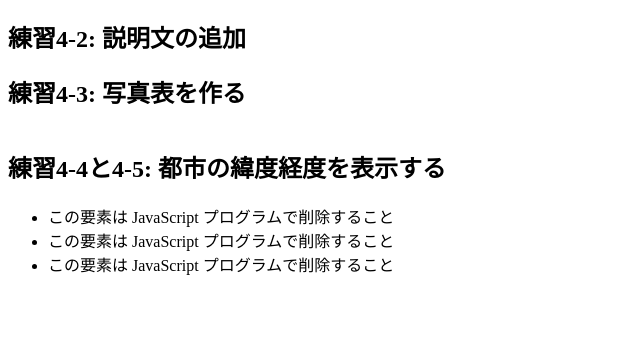
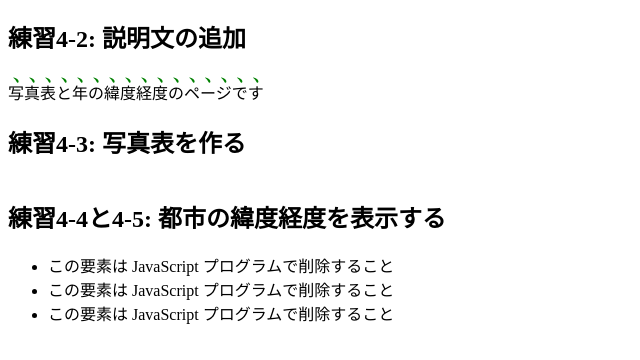
Before and after one commit to G384202023/medialabo, a plain HTML site: page practice-dom/dom-exercise.html in a window 1280 px wide. Shown: the part 70-430 px from the top of the page, without its empty margins (0-640 px from the left). Drawn offline with Linux system fonts and the light colour scheme.

Commit message:
練習4-2

```diff
--- a/practice-dom/dom-exercise.html
+++ b/practice-dom/dom-exercise.html
@@ -14,7 +14,7 @@
 	  <h1>DOM プログラミング演習</h1>
 
 	  <h2 id="ex42">練習4-2: 説明文の追加</h2>
-
+      <p style = "text-emphasis: sesame green;">写真表と年の緯度経度のページです</p>
 	  <h2>練習4-3: 写真表を作る</h2>
 	  <div id="phototable"></div>
 
```
Also changed, not shown: 1 other file.
